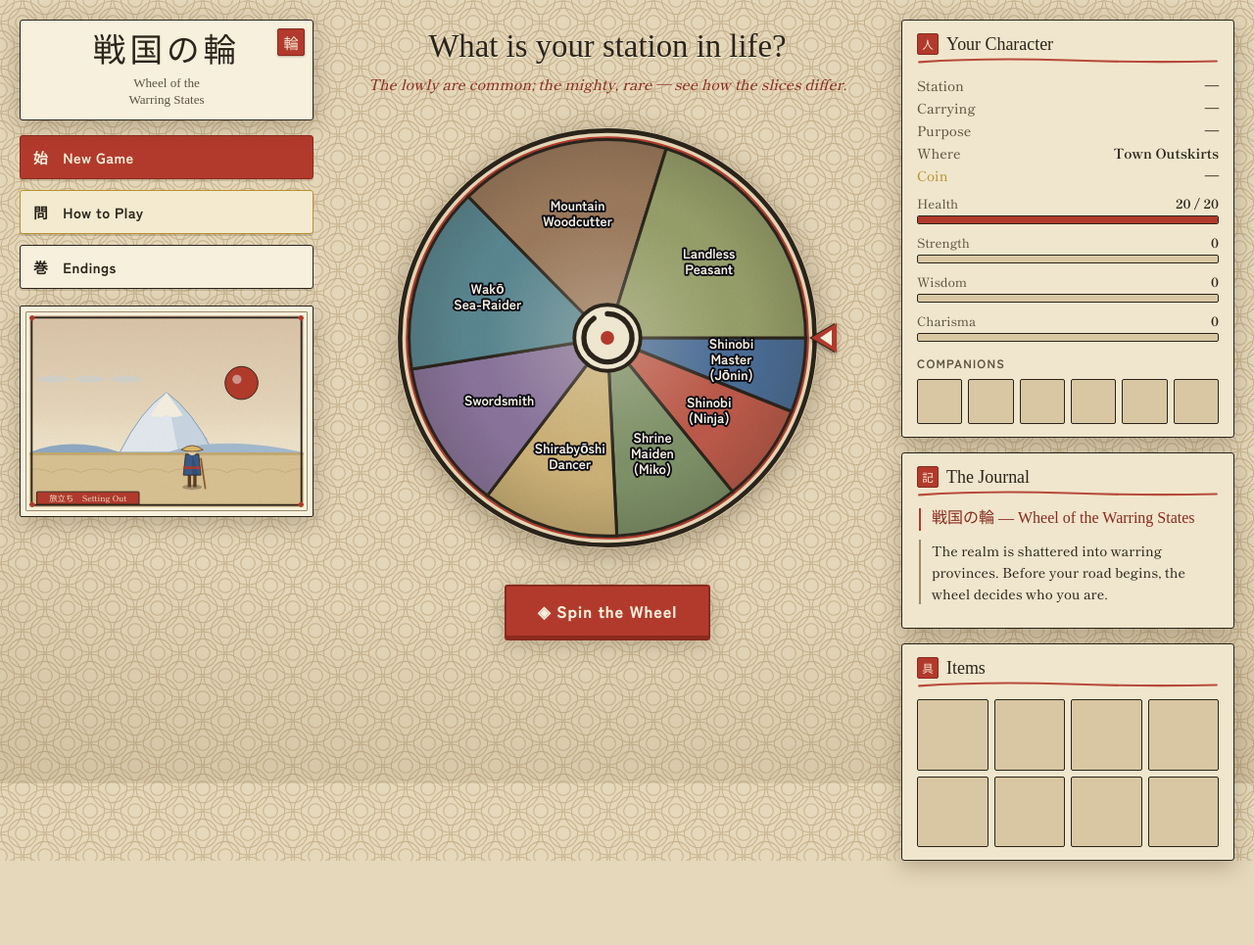
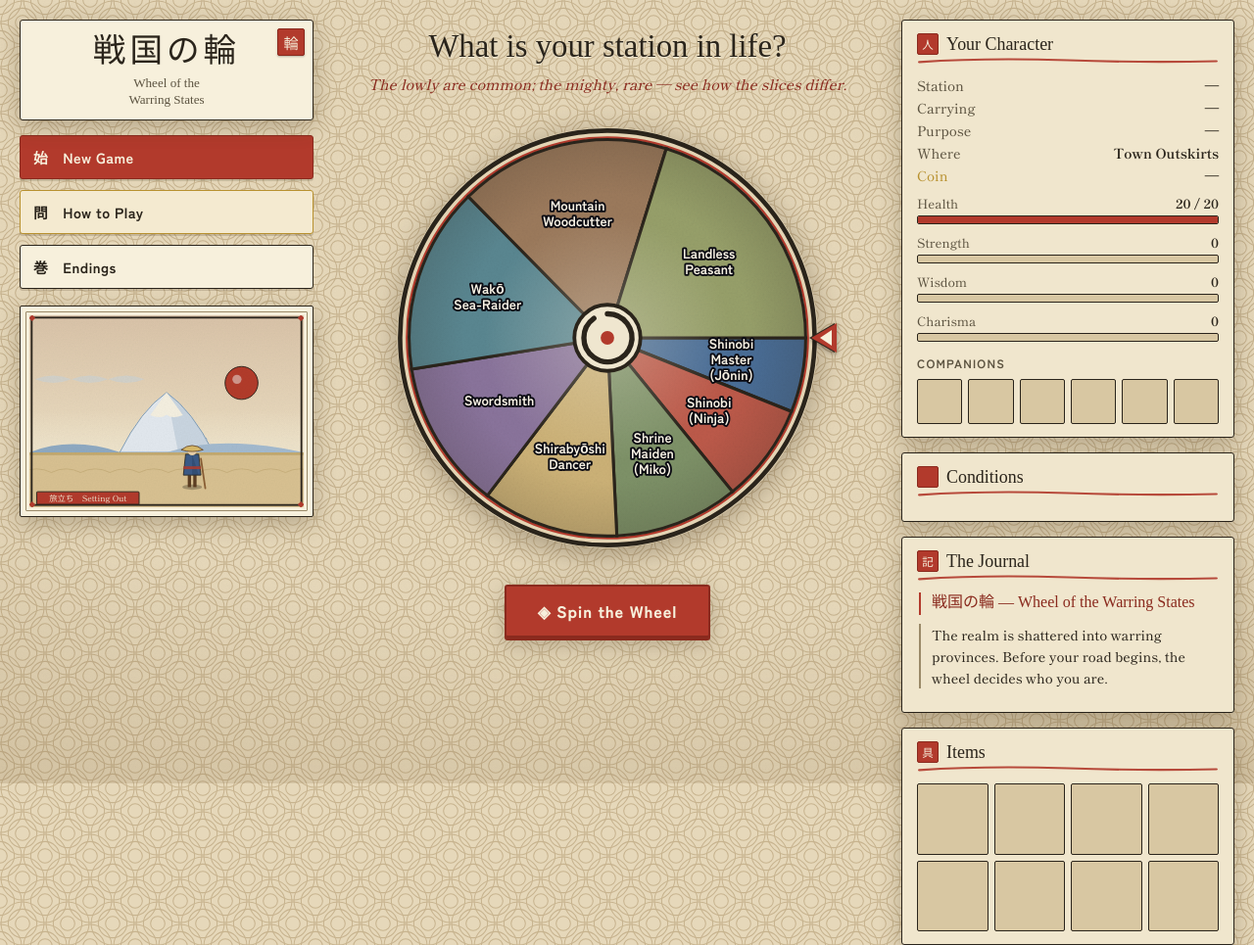
Before and after one commit to DavidRHF/Sengoku-Roulette, a plain HTML site: page index.html in a window 1280 px wide. Shown: the whole page at 98% size. Before the commit the page ends 879 px from the top, so only its background shows below. Drawn offline with Linux system fonts and the light colour scheme; a web font is replaced by a local one.

Commit message:
Add files via upload

```diff
--- a/index.html
+++ b/index.html
@@ -84,6 +84,11 @@
         <div id="companions" class="grid grid-comp"></div>
       </section>
 
+      <section class="panel conditionswrap">
+        <div class="panel-title">Conditions</div>
+        <div id="conditions" class="conditions"></div>
+      </section>
+
       <section class="panel journalwrap">
         <div class="panel-title">The Journal</div>
         <div id="journal" class="journal"></div>
@@ -111,6 +116,8 @@
   <script src="js/data/story.js"></script>
   <script src="js/data/encounters.js"></script>
   <script src="js/data/signatures.js"></script>
+  <script src="js/data/conditions.js"></script>
+  <script src="js/data/scenarios.js"></script>
   <script src="js/data/rests.js"></script>
   <script src="js/data/endings.js"></script>
   <script src="js/data/items.js"></script>
```
Also changed, not shown: README.md.
